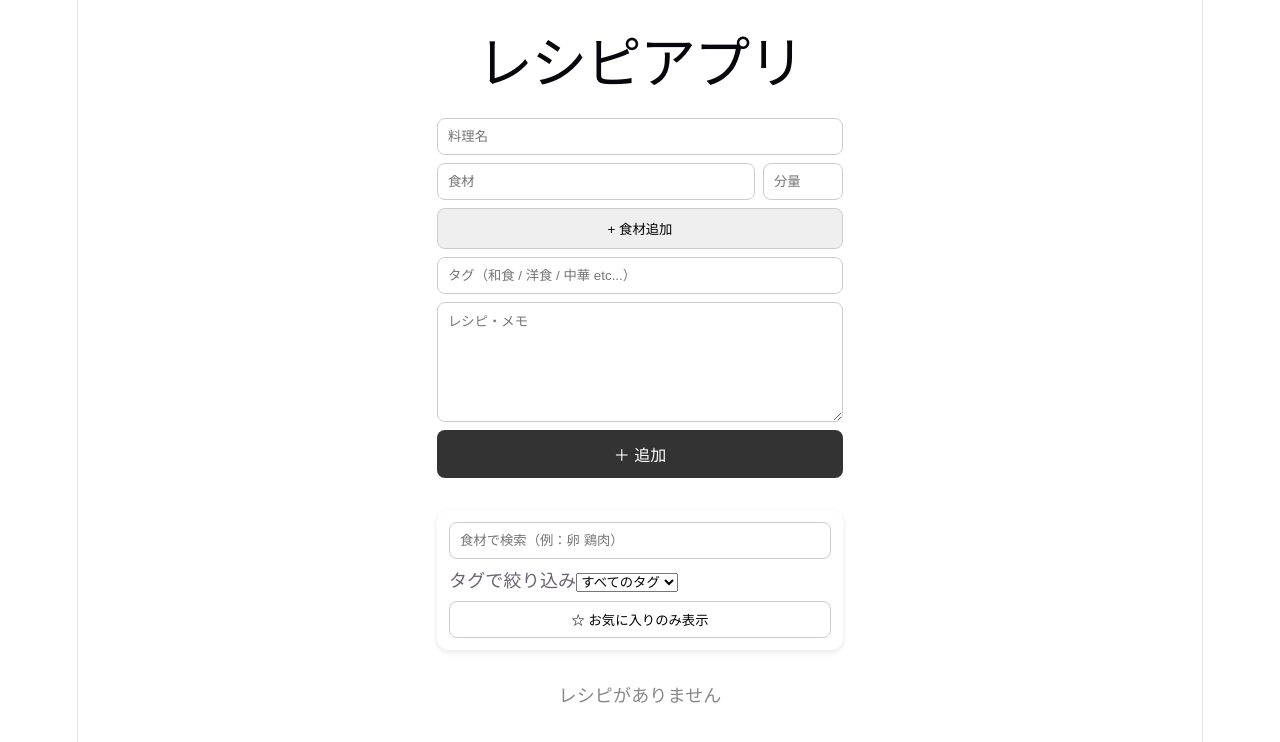
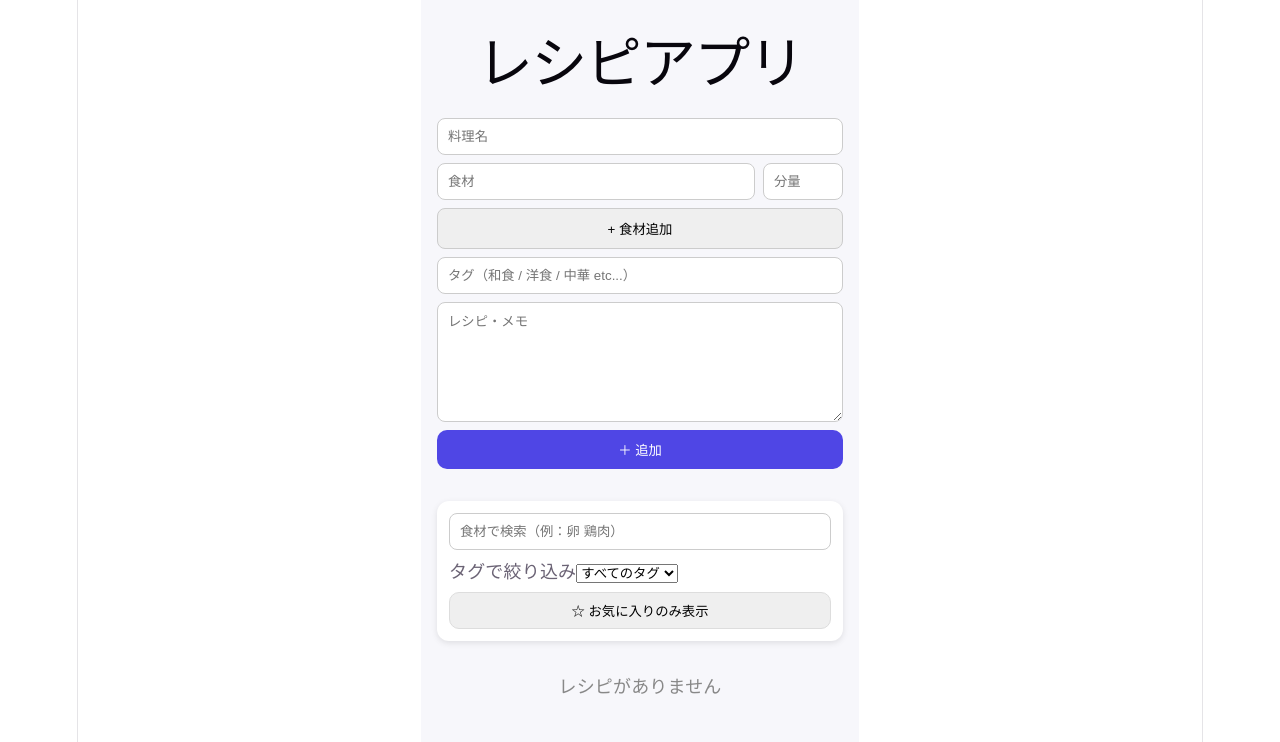
Before and after one commit to kenta-23/recipe-app, a React (Vite) app: page / in a window 1280 px wide. Shown: the top 742 px of the page. Built offline with nearby package versions, Linux system fonts and the light colour scheme.

Commit message:
デザイン調整

```diff
--- a/src/App.module.css
+++ b/src/App.module.css
@@ -1,4 +1,12 @@
 @charset "UTF-8";
+
+:root {
+  --main-color: #4f46e5;
+  --bg-color: #f7f7fb;
+  --card-bg: #ffffff;
+  --text-main: #222;
+  --text-sub: #777;
+}
 
 .container {
   max-width: 520px;
@@ -7,6 +15,8 @@
   display: flex;
   flex-direction: column;
   gap: 12px;
+  background: var(--bg-color);
+  min-height: 100vh;
 }
 
 .title {
@@ -14,7 +24,7 @@
 }
 
 .searchBox {
-  background: #fff;
+  background: var(--card-bg);
   padding: 12px;
   border-radius: 12px;
   box-shadow: 0 2px 6px rgba(0,0,0,0.1);
@@ -25,13 +35,12 @@
 
 .favoriteButton {
   padding: 8px;
-  border-radius: 8px;
-  border: 1px solid #ccc;
-  background: #fff;
+  border-radius: 10px;
+  border: 1px solid #ddd;
 }
 
 .favoriteActive {
-  background: #333;
+  background: var(--main-color);
   color: #fff;
 }
 
--- a/src/components/RecipeCard.module.css
+++ b/src/components/RecipeCard.module.css
@@ -1,11 +1,15 @@
 @charset "UTF-8";
 
 .card {
-  background: #fff;
-  padding: 12px;
-  border-radius: 12px;
-  box-shadow: 0 2px 6px rgba(0,0,0,0.1);
-  margin-bottom: 12px;
+  background: var(--card-bg);
+  border-radius: 16px;
+  padding: 14px;
+  box-shadow: 0 4px 12px rgba(0,0,0,0.08);
+  transition: 0.2s;
+}
+
+.card:hover {
+  box-shadow: 0 6px 18px rgba(0,0,0,0.12);
 }
 
 .header {
@@ -65,8 +69,9 @@
 }
 
 .tag {
-  color: #888;
+  color: var(--main-color);
   font-size: 12px;
+  font-weight: bold;
 }
 
 .ingredientRow {
--- a/src/components/RecipeForm.module.css
+++ b/src/components/RecipeForm.module.css
@@ -21,18 +21,23 @@
   min-width: 80px;
 }
 
-.button {
-  padding: 12px;
-  border-radius: 8px;
-  border: none;
-  background: #333;
-  color: #fff;
-  font-size: 16px;
-}
-
 .addButton {
   width: 100%;
   padding: 10px;
   border-radius: 8px;
   border: 1px solid #ccc;
 }
+
+.saveButton {
+  background: var(--main-color);
+  color: white;
+  border-radius: 10px;
+  padding: 10px;
+  border: none;
+  font-weight: bold;
+  transition: 0.2s;
+}
+
+.saveButton:active {
+  transform: scale(0.97);
+}
--- a/src/components/RecipeForm.tsx
+++ b/src/components/RecipeForm.tsx
@@ -85,7 +85,7 @@ export default function RecipeForm({ onAdd }: Props) {
         onChange={e => setMemo(e.target.value)}
       />
 
-      <button className={styles.button} onClick={handleSubmit}>
+      <button className={styles.saveButton} onClick={handleSubmit}>
         ＋ 追加
       </button>
     </div>
```
